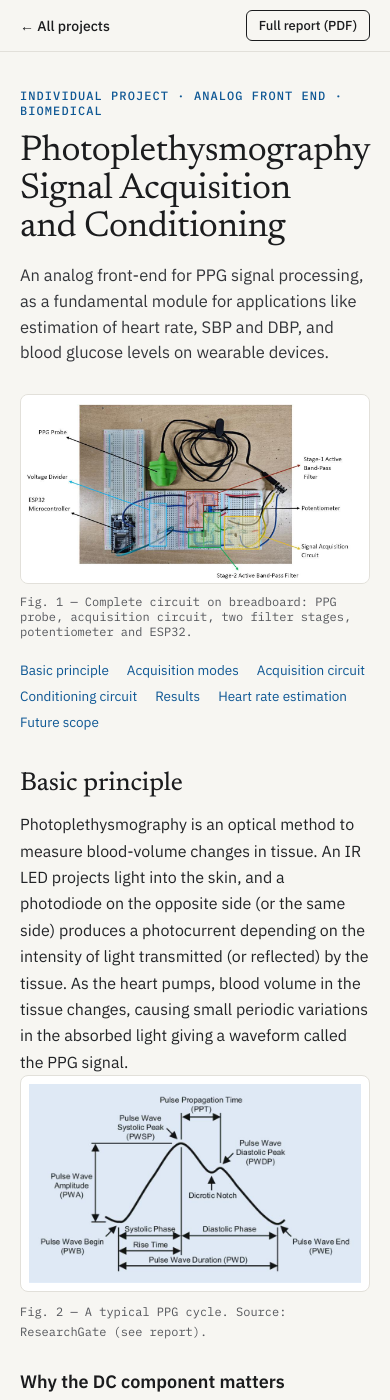
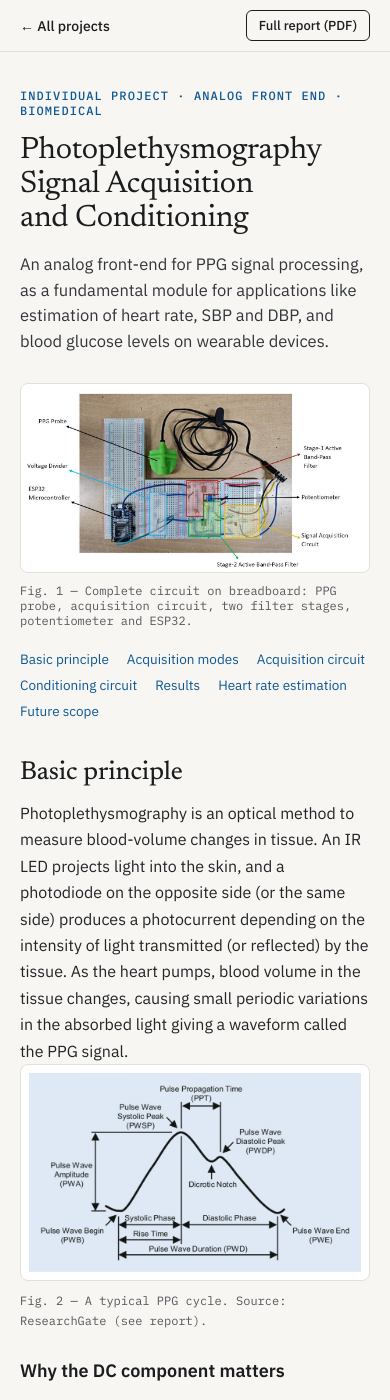
Before and after one commit to karthikm-22/karthikm-22.github.io, a Jekyll site: the page built from _projects/ppg-front-end.md, in a window 390 px wide and 1400 px high. Built offline with Jekyll 4.4.1, drawn with Linux system fonts in a browser that asks for light colours.

Commit message:
Smaller project title on phones so long words fit
Co-Authored-By: Claude Opus 5.5 <noreply@anthropic.com>
Claude-Session: https://claude.ai/code/session_01AKG1NoTwCQwdDbFKPKq22J

```diff
--- a/css/style.css
+++ b/css/style.css
@@ -173,6 +173,7 @@ figcaption{font-family:var(--mono);font-size:12px;color:var(--muted)}
 
   /* project pages */
   .p-head{gap:16px;padding:36px 0 28px}
+  .p-head h1{font-size:31px;line-height:1.1}
   .p-head p{font-size:16.5px}
   .toc{gap:8px 18px;padding:22px 0 4px;font-size:13.5px}
   .prose>h2{padding-top:52px}
```
